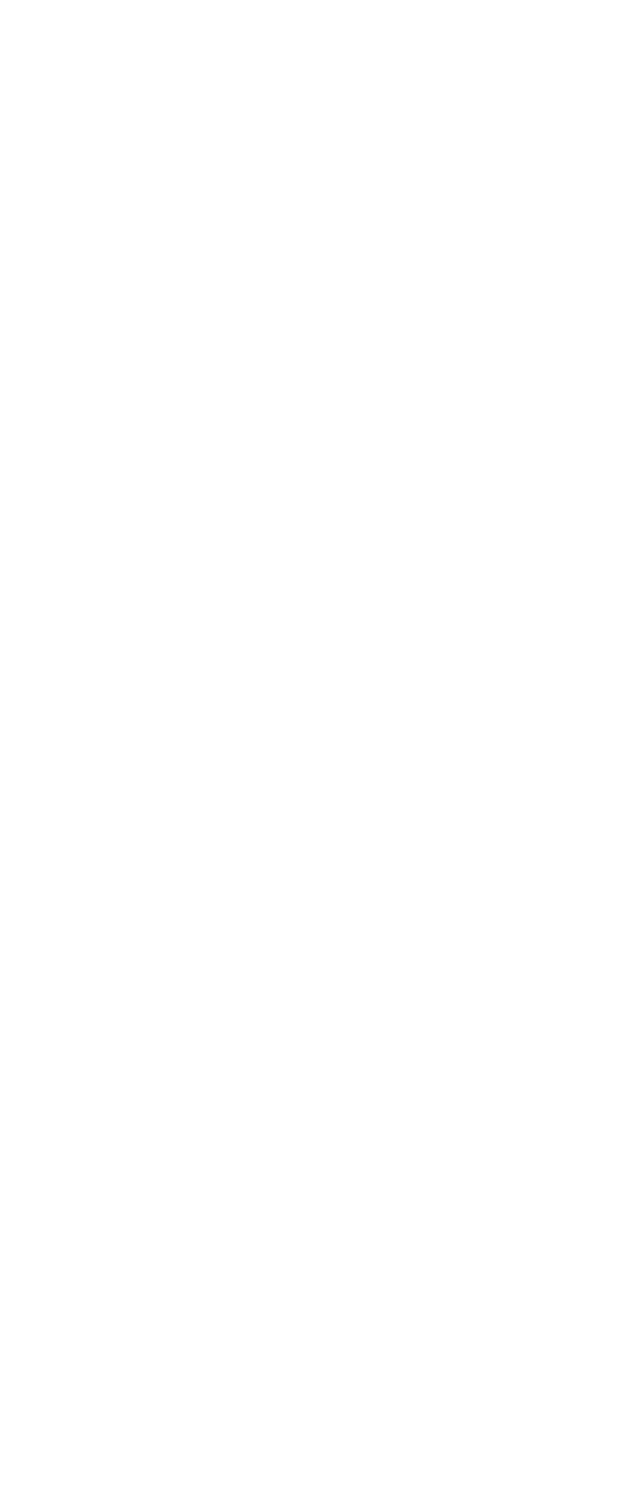
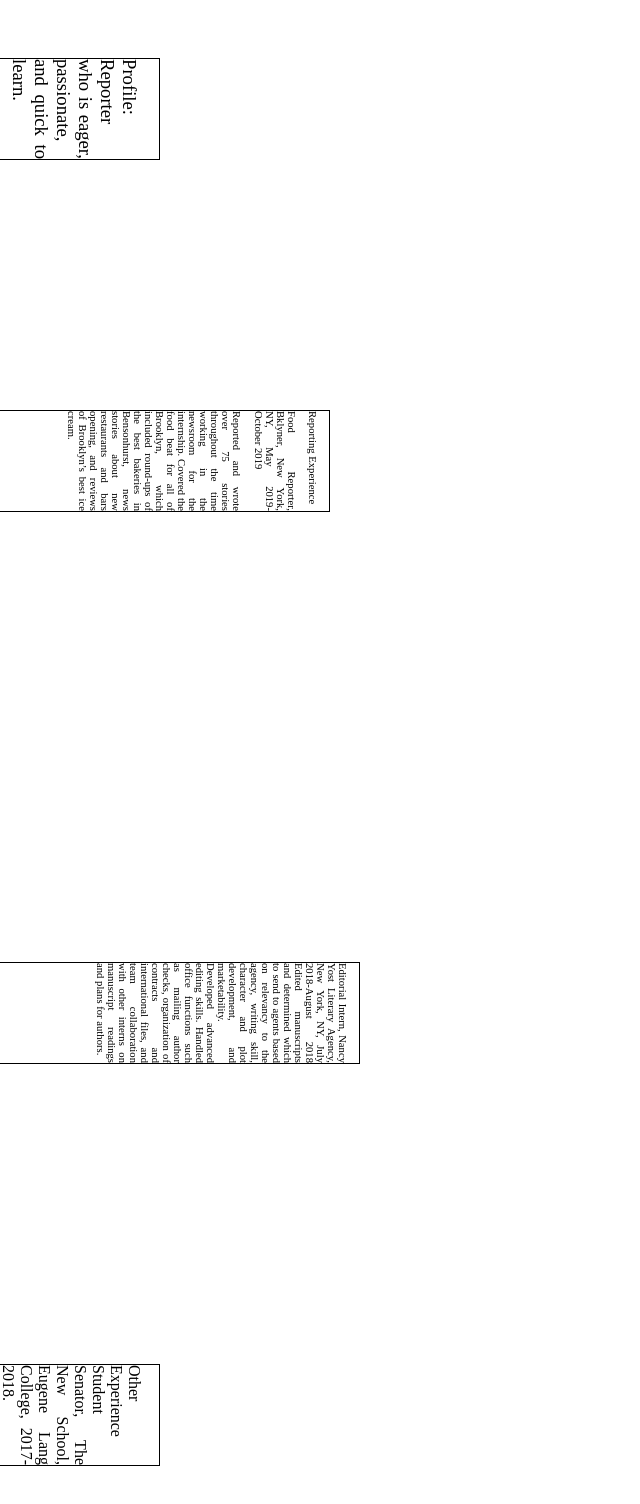
Before and after one commit to ellieplass/final, a plain HTML site: page final_2/index.html in a window 1280 px wide. Shown: the whole page, without its empty margins (0-640 px from the left). Before the commit the page ends 1070 px from the top, so only its background shows below. Drawn offline with Linux system fonts and the light colour scheme.

Commit message:
Add files via upload

```diff
--- a/final_2/index.html
+++ b/final_2/index.html
@@ -16,15 +16,18 @@
         <a href="frowny.html"><button> Fire me. </button></a>
 -->
 
-        <p>Profile: Reporter who is eager, passionate, and quick to learn.</p>
+      <div class="box_one">  <p>Profile: Reporter who is eager, passionate, and quick to learn.</p> </div>
 
-        <p>Reporting Experience</p>
+       <div class="box_two"> <p>Reporting Experience</p>
         <p>Food Reporter, Bklyner, New York, NY, May 2019-October 2019</p>
         <p>Reported and wrote over 75 stories throughout the time working in the newsroom for the internship. Covered the food beat for all of Brooklyn, which included round-ups of the best bakeries in Bensonhurst, news stories about new restaurants and bars opening, and reviews of Brooklyn’s best ice cream. </p>
-        <p>Editorial Intern, Nancy Yost Literary Agency, New York, NY, July 2018-August 2018 Edited manuscripts and determined which to send to agents based on relevancy to the agency, writing skill, character and plot development, and marketability. Developed advanced editing skills. Handled office functions such as mailing author checks, organization of contracts and international files, and team collaboration with other interns on manuscript readings and plans for authors. </p>
-
-<p>Other Experience
+           </div>
+       <div class="box_three"> <p>Editorial Intern, Nancy Yost Literary Agency, New York, NY, July 2018-August 2018 Edited manuscripts and determined which to send to agents based on relevancy to the agency, writing skill, character and plot development, and marketability. Developed advanced editing skills. Handled office functions such as mailing author checks, organization of contracts and international files, and team collaboration with other interns on manuscript readings and plans for authors. </p>
+</div>
+<div class="box_four"><p>Other Experience
     Student Senator, The New School, Eugene Lang College,  2017-2018. </p>
+        </div>
+<!--
         <p>Worked with a team of other elected students to decide funding for student organizations, project proposals, and university programs. Also organized student development  activities for the college.</p>
         <p>Administrative Assistant, Lamia’s Fish Market, New York, NY, 2017-2018</p>
         <p>Acted as assistant to restaurant owner and business mogul Lamia Funti as she opened her new restaurant in Alphabet City. Kept track of scheduling, attended all purchasing and tasting meetings, provided input on the menu and future of the restaurant. Trained new employees and ensured that space was running smoothly for service.</p>
@@ -46,6 +49,7 @@
 
         <p>Samples of Work: https://bklyner.com/author/ellenplass/</p>
 
+-->
 
 
 
--- a/final_2/styles.css
+++ b/final_2/styles.css
@@ -1,7 +1,43 @@
-p{
-    color: white;
-    max-width: 50%;
-    text-align: center;
+.box_one{
+    text-align: justify;
+    font-size: 14pt;
+    width: 100px;
+    height: 200px;
+    transform: rotate(90deg);
+    border: 1px solid black;
+margin-left: 0px;
+}
+
+
+.box_two{
+     text-align: justify;
+    font-size: 8pt;
+    width: 100px;
+    height: 500px;
+    transform: rotate(90deg);
+    border: 1px solid black;
+    margin-left:20px;
+
 
 
 }
+
+.box_three{
+       text-align: justify;
+    font-size: 8pt;
+    width: 100px;
+    height: 600px;
+    transform: rotate(90deg);
+    border: 1px solid black;
+
+
+}
+.box_four{
+    text-align: justify;
+    font-size: 12pt;
+    width: 100px;
+    height: 200px;
+    transform: rotate(90deg);
+    border: 1px solid black;
+
+}
```
